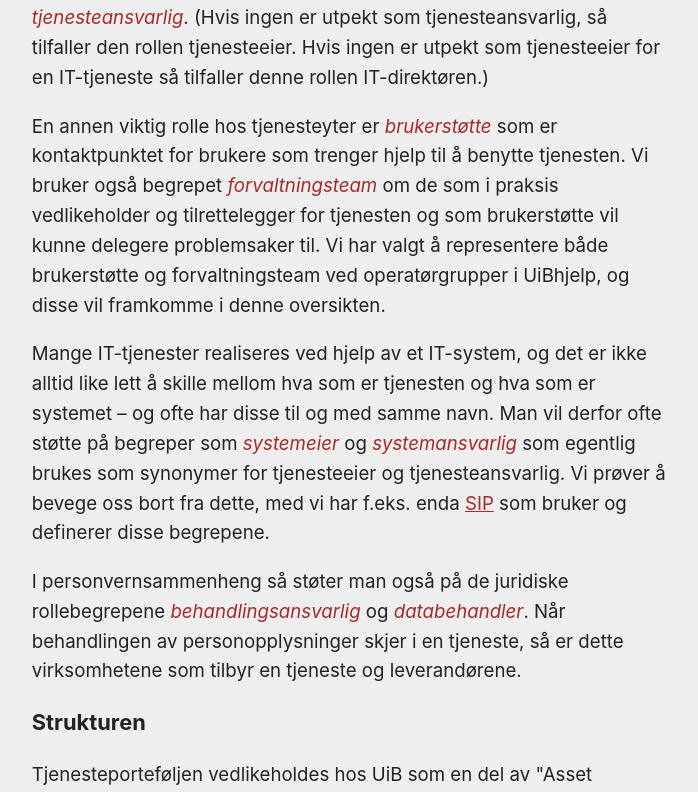
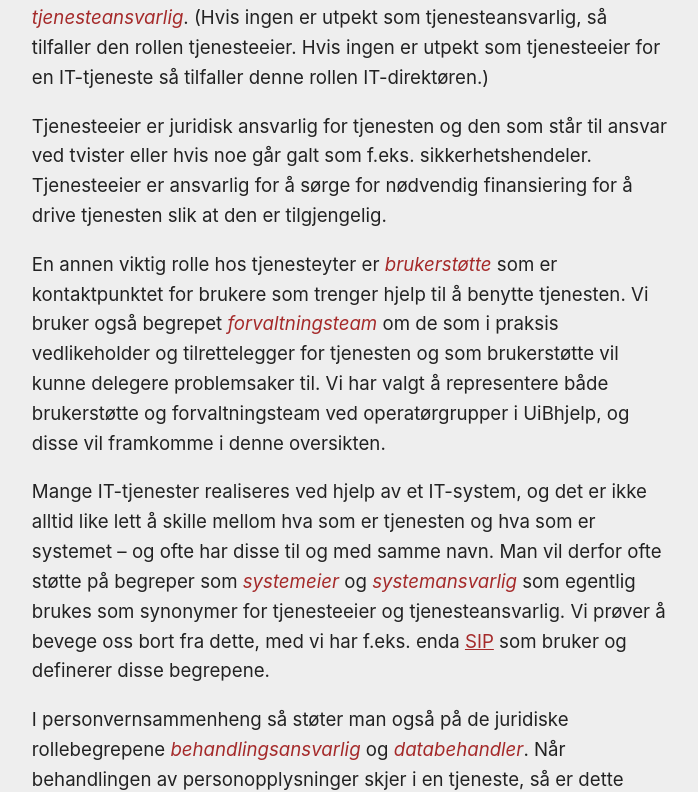
Before and after one commit to uib/ntk, a Next.js app: page /om in a window 1280 px wide. Shown: the part 1808-2600 px from the top of the page, without its empty margins (289-987 px from the left). Built offline with nearby package versions, Linux system fonts and the light colour scheme.

Commit message:
Describe service types

```diff
--- a/pages/om.js
+++ b/pages/om.js
@@ -64,6 +64,11 @@ ingen er utpekt som tjenesteansvarlig, så tilfaller den rollen tjenesteeier.
 Hvis ingen er utpekt som tjenesteeier for en IT-tjeneste så tilfaller denne
 rollen IT-direktøren.)
 
+Tjenesteeier er juridisk ansvarlig for tjenesten og den som står til ansvar ved
+tvister eller hvis noe går galt som f.eks. sikkerhetshendeler. Tjenesteeier er
+ansvarlig for å sørge for nødvendig finansiering for å drive tjenesten slik at
+den er tilgjengelig.
+
 En annen viktig rolle hos tjenesteyter er *brukerstøtte* som er kontaktpunktet
 for brukere som trenger hjelp til å benytte tjenesten. Vi bruker også begrepet
 *forvaltningsteam* om de som i praksis vedlikeholder og tilrettelegger for
@@ -91,6 +96,21 @@ Tjenesteporteføljen vedlikeholdes hos UiB som en del av "Asset
 Management"-modulen i UiBhjelp. Hver tjeneste representeres med en post som
 angir identifikasjon og felter som beskriver tjenesten.
 
+Tjenester klassifiseres til å tilhøre én av følgende typer:
+
+* *Bruker-tjeneste*. Dette er tjenester hvor hovedfunksjonen er å tilby et grensesnitt mot
+  en brukergruppe av folk. Brukergruppen kan være stor eller liten, med eksempler som alle
+  norsktalende i verden, alle studenter ved UiB, deltakere i forskningsprosjekt X eller
+  fagfolk ved lønnskontoret.
+
+* *Understøttende tjeneste*. Dette er tjenester som hovedsaktlig brukes av programmer for
+  som realiserer den overliggende tjenesten, typisk i form av APIer. Mange slike tjenester
+  har også et brukergrensesnitt for administratorene av tjenestene.
+
+* *Plattform*. Dette er tjenester som hovedsaklig tilbyr kjøremiljøer og fundamental infrastruktur
+  hvor applikasjoner som tilbyr IT-tjenester kan leve. Disse kan også tilby brukergresesnitt
+  for å konfigurere og sette opp ressurser.
+
 Data om tjenestene er tilgjengelig i et
 [API](https://api-uib.intark.uh-it.no/catalog/api/3bf4bb7a-c730-4ccf-b4bb-7ac730fccfec)
 som er grunnlaget for denne katalogvisningen, men som også lett kan konsumeres
```
